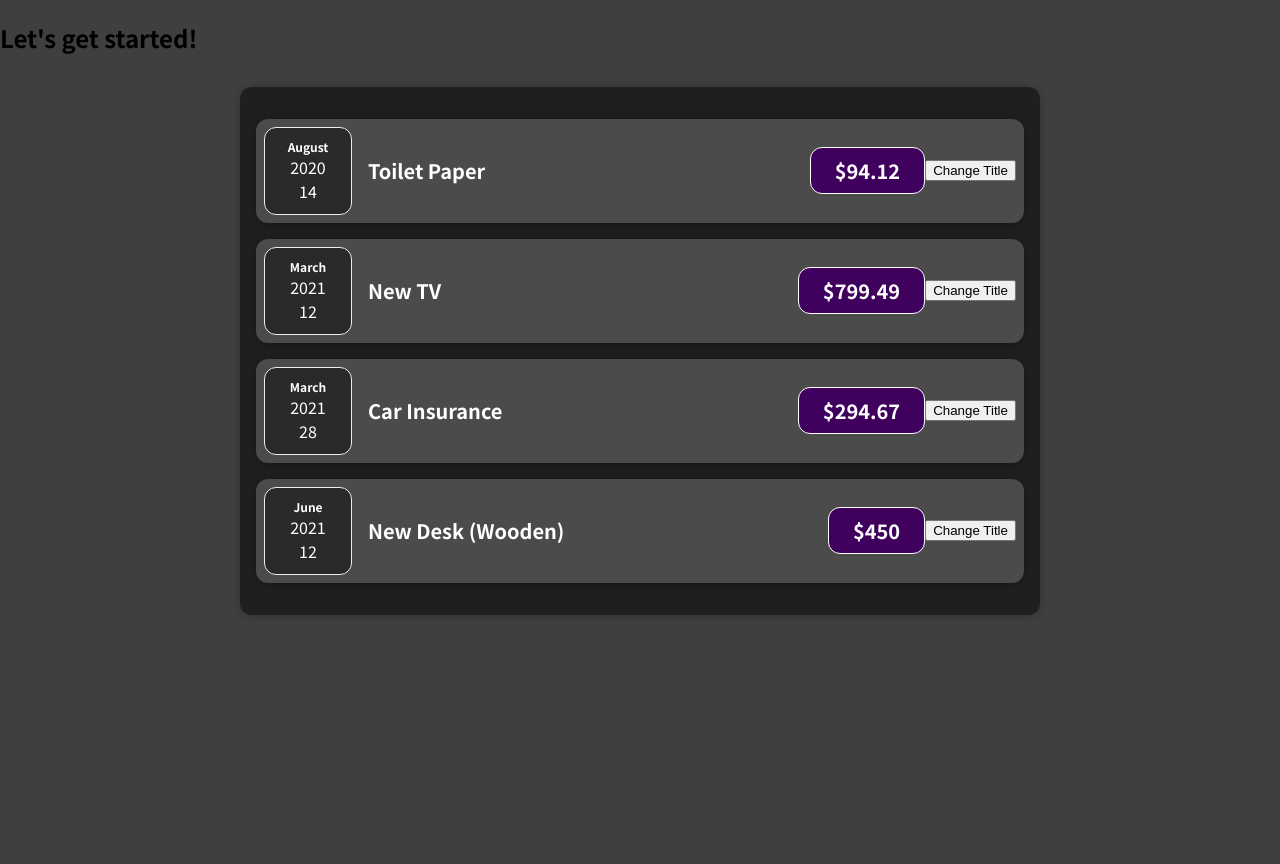
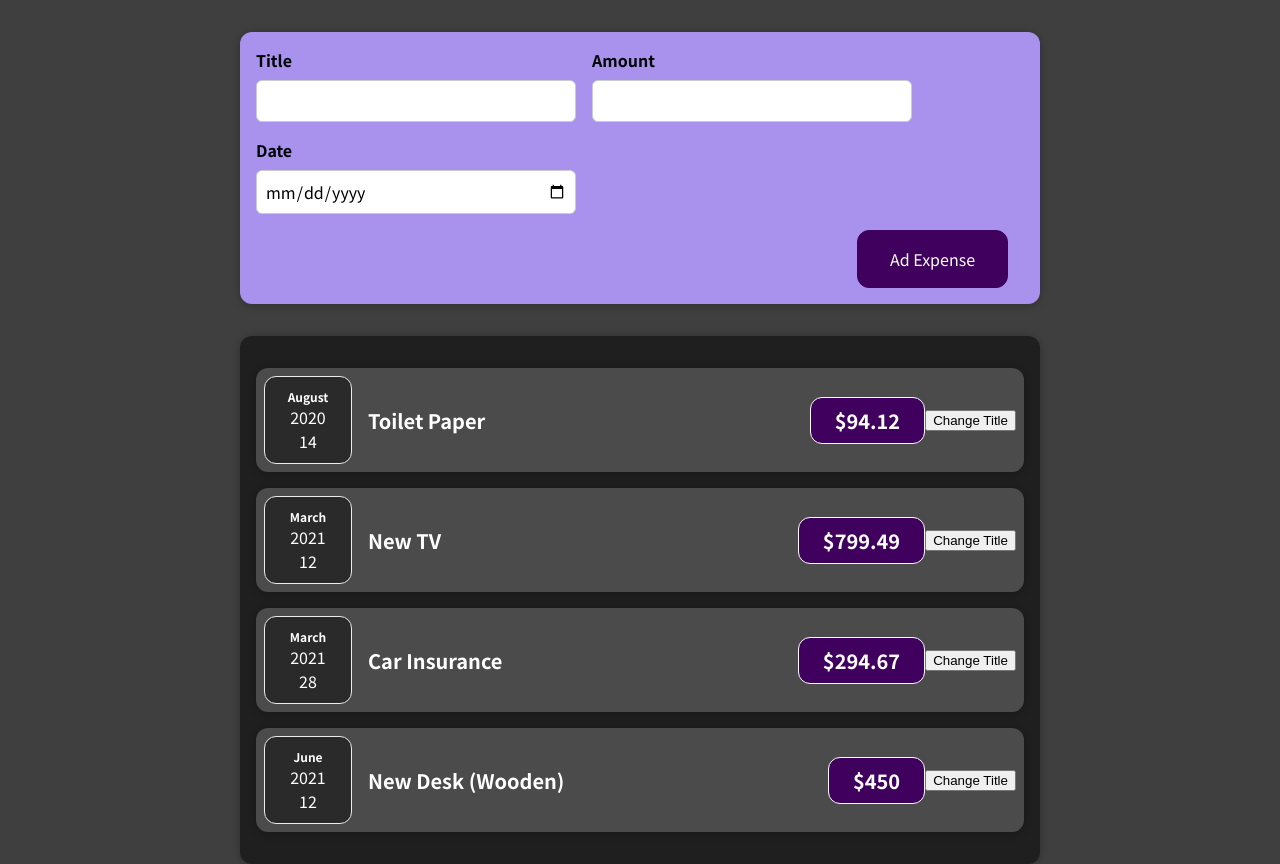
Before and after one commit to WebDevJasonCameron/LearningWebDev_REACT, a React (Create React App) app in the folder react-complete-guide/: page / in a window 1280 px wide. Before the commit the page ends 820 px from the top, so only its background shows below. Built offline with nearby package versions, Linux system fonts and the light colour scheme.

Commit message:
form added to exp tracker

```diff
--- a/react-complete-guide/src/App.js
+++ b/react-complete-guide/src/App.js
@@ -1,5 +1,6 @@
 import React from "react";
 
+import NewExpense from "./components/Expenses/NewExpense";
 import Expenses from "./components/Expenses/Expenses";
 
 const App = () => {
@@ -27,7 +28,7 @@
 
 	return (
 		<div>
-			<h2>Let's get started!</h2>
+			<NewExpense />
 			<Expenses items={expenses} />
 		</div>
 	);
--- /dev/null
+++ b/react-complete-guide/src/components/Expenses/ExpenseForm.css
@@ -0,0 +1,26 @@
+.new-expense__controls {
+  display: flex;
+  flex-wrap: wrap;
+  gap: 1rem;
+  margin-bottom: 1rem;
+  text-align: left;
+}
+
+.new-expense__control label {
+  font-weight: bold;
+  margin-bottom: 0.5rem;
+  display: block;
+}
+
+.new-expense__control input {
+  font: inherit;
+  padding: 0.5rem;
+  border-radius: 6px;
+  border: 1px solid #ccc;
+  width: 20rem;
+  max-width: 100%;
+}
+
+.new-expense__actions {
+  text-align: right;
+}
--- /dev/null
+++ b/react-complete-guide/src/components/Expenses/ExpenseForm.js
@@ -0,0 +1,29 @@
+import React from "react";
+
+import "./ExpenseForm.css";
+
+const ExpenseForm = () => {
+	return (
+		<form>
+			<div className="new-expense__controls">
+				<div className="new-expense__control">
+					<label>Title</label>
+					<input type="text" />
+				</div>
+				<div className="new-expense__control">
+					<label>Amount</label>
+					<input type="number" min="0.01" step="0.01" />
+				</div>
+				<div className="new-expense__control">
+					<label>Date</label>
+					<input type="date" min="2020-01-01" max="2022-12-31" />
+				</div>
+			</div>
+			<div className="new-expense__actions">
+				<button type="submit">Ad Expense</button>
+			</div>
+		</form>
+	);
+};
+
+export default ExpenseForm;
--- /dev/null
+++ b/react-complete-guide/src/components/Expenses/NewExpense.css
@@ -0,0 +1,38 @@
+.new-expense {
+  background-color: #a892ee;
+  padding: 1rem;
+  margin: 2rem auto;
+  width: 50rem;
+  max-width: 95%;
+  border-radius: 12px;
+  text-align: center;
+  box-shadow: 0 1px 8px rgba(0, 0, 0, 0.25);
+}
+
+.new-expense button {
+  font: inherit;
+  cursor: pointer;
+  padding: 1rem 2rem;
+  border: 1px solid #40005d;
+  background-color: #40005d;
+  color: white;
+  border-radius: 12px;
+  margin-right: 1rem;
+}
+
+.new-expense button:hover,
+.new-expense button:active {
+  background-color: #510674;
+  border-color: #510674;
+}
+
+.new-expense button.alternative {
+  color: #220131;
+  border-color: transparent;
+  background-color: transparent;
+}
+
+.new-expense button.alternative:hover,
+.new-expense button.alternative:active {
+  background-color: #ddb3f8;
+}
--- /dev/null
+++ b/react-complete-guide/src/components/Expenses/NewExpense.js
@@ -0,0 +1,14 @@
+import React from "react";
+import ExpenseForm from "./ExpenseForm";
+
+import "./NewExpense.css";
+
+const NewExpense = () => {
+	return (
+		<div className="new-expense">
+			<ExpenseForm />
+		</div>
+	);
+};
+
+export default NewExpense;
```
